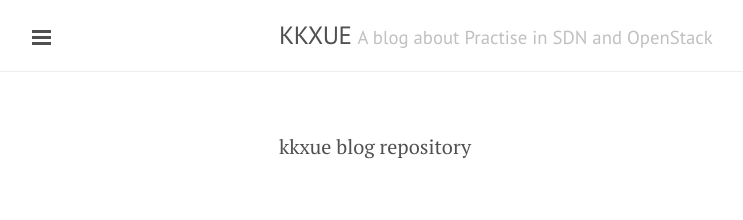
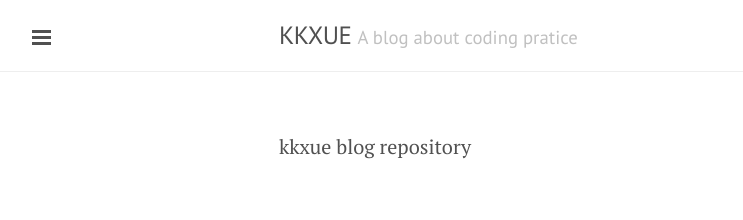
Before and after one commit to kkxue/kkxue.github.io, a Jekyll site: the page built from README.md, in a window 1280 px wide. Shown: the top 220 px of the page, without its empty margins (1-744 px from the left). Built offline with Jekyll 4.4.1, drawn with Linux system fonts in a browser that asks for light colours; our own code applies the rules of GitHub Pages for plain Markdown files.

```diff
--- a/_config.yml
+++ b/_config.yml
@@ -10,9 +10,9 @@ permalink:           /:year/:month/:day/:title/
 # Setup
 title:               'KKXUE'
 name:                'KKXUE Blog'
-tagline:             'A blog about Practise in SDN and OpenStack'
-description:         'My blog about everything related to SDN, NFV, Virtualization and Cloud'
-url:                 http://kkxue.github.io
+tagline:             'A blog about coding pratice'
+description:         'My blog about coding pratice'
+url:                 https://kkxue.github.io
 baseurl:             /
 paginate:            5
 
```
